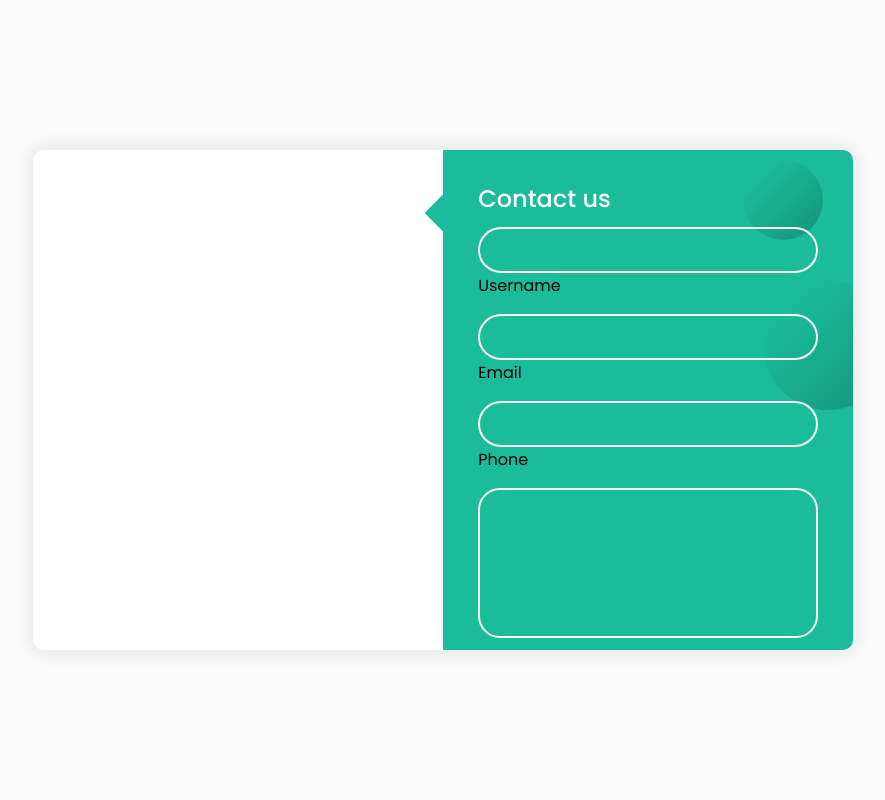
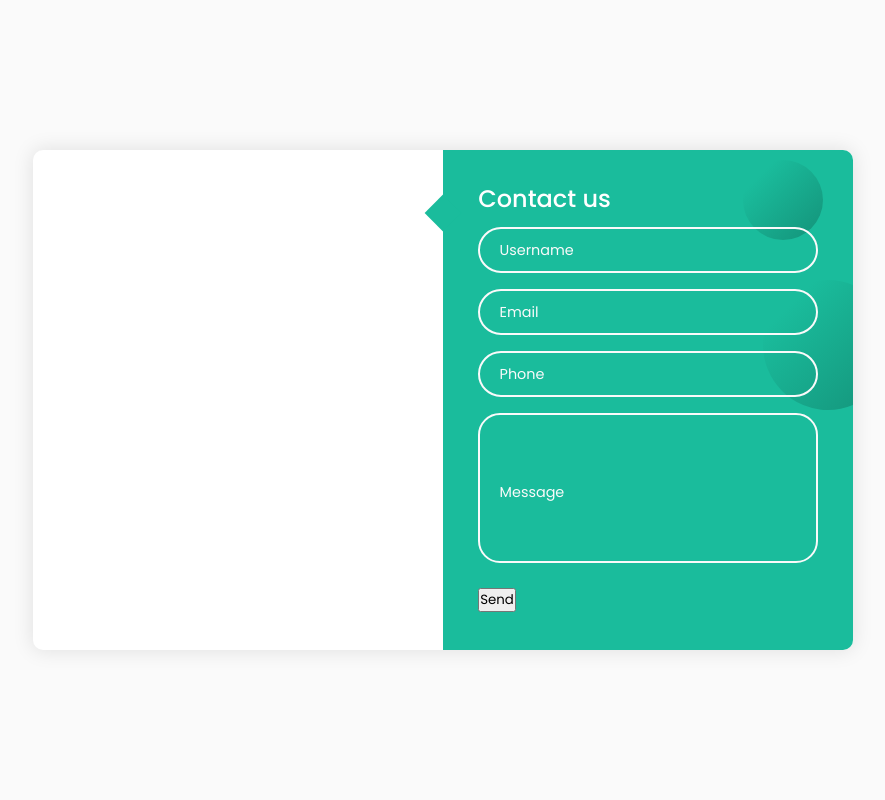
Before and after one commit to baylagas/ese-progra2-contact-form, a Flask app: page / in a window 1280 px wide. Shown: the whole page, without its empty margins (197-1082 px from the left). Run offline with Flask 2, Linux system fonts and the light colour scheme; some libraries are stand-ins or nearby versions.

Commit message:
add class input-container label tag in css to modify the labels

```diff
--- a/static/style.css
+++ b/static/style.css
@@ -114,3 +114,17 @@ textarea.input{
     resize:none;
     overflow-y: auto;
 }
+
+.input-container label{
+    position: absolute;
+    top:50%;
+    left:15px;
+    transform: translateY(-50%);
+    padding: 0 0.4rem;
+    color: #fafafa;
+    font-size: 0.9rem;
+    font-weight: 400;
+    pointer-events: none;
+    z-index: 1000;
+    transition:0.5s;
+}
```
